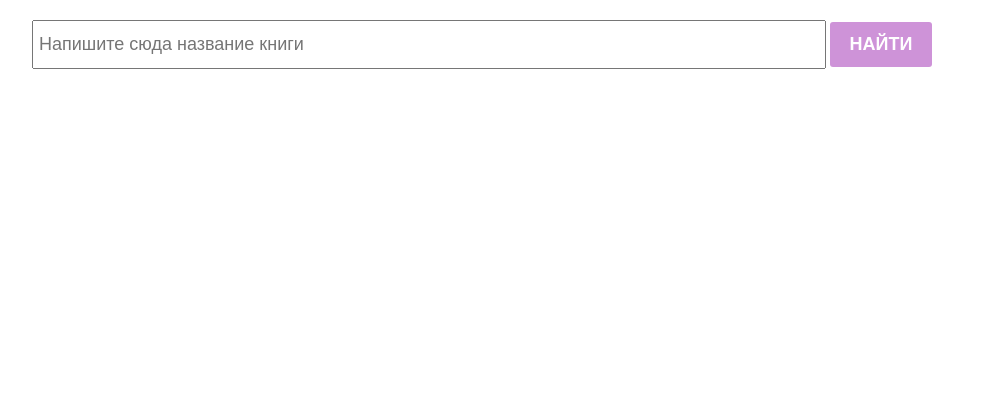
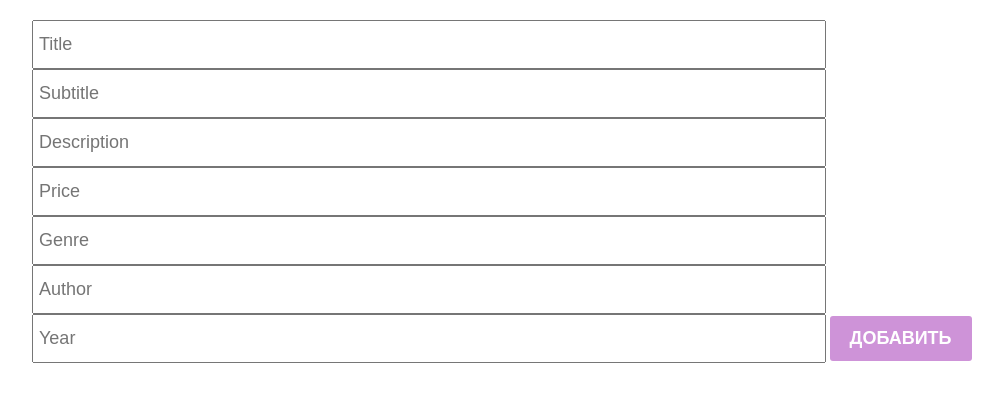
Before and after one commit to Samar-D/todo, a Django app: page /books/ in a window 1280 px wide. Shown: the top 402 px of the page, without its empty margins (112-1115 px from the left). Run offline with Django 3.2, Linux system fonts and the light colour scheme; data that the repository does not hold is empty.

Commit message:
added form, created inputs, added functions add_books, path

```diff
--- a/main/models.py
+++ b/main/models.py
@@ -16,4 +16,4 @@ class Books(models.Model):
     genre = models.CharField(max_length=30)
     author = models.CharField(max_length=20)
     year = models.DateField(max_length=4)
-    date = models.DateField(auto_now_add=True)
+    date = models.DateTimeField(auto_now_add=True)
--- a/main/templates/books.html
+++ b/main/templates/books.html
@@ -13,12 +13,17 @@
     <section>
 
         <div class="create_container">
-            <input
-            class="create_input"
-            type="text"
-            placeholder="Напишите сюда название книги"
-            />
-            <button class="create_button">Найти</button>
+            <form action="{% url 'add-books' %}" method="POST">
+                {% csrf_token %}
+                <input class="create_input" type="text" placeholder="Title" name="books_title"/>
+                <input class="create_input" type="text" placeholder="Subtitle" name="books_subtitle"/>
+                <input class="create_input" type="text" placeholder="Description" name="books_description"/>
+                <input class="create_input" type="text" placeholder="Price" name="books_price"/>
+                <input class="create_input" type="text" placeholder="Genre" name="books_genre"/>
+                <input class="create_input" type="text" placeholder="Author" name="books_author"/>
+                <input class="create_input" type="text" placeholder="Year" name="books_year"/>
+                <button class="create_button">Добавить</button>
+            </form>
         </div>
 
         <div class="todo_container">
@@ -33,7 +38,7 @@
                     <h5>{{ books.title }} <br /> <p>{{ books.subtitle }}</p> <br /> <p>{{ books.description }}</p></h5>
                 </div>
                 <div class="todo_item_footer">
-                    <p>{{ todo.created_at }}</p>
+                    <p>{{ books.year }}</p>
                     <div class="action_buttons">
                         <img src="{% static './icons/unmarked.png' %}">
                         <img src="{% static './icons/delete.jpg' %}">
--- a/main/views.py
+++ b/main/views.py
@@ -38,3 +38,18 @@ def add_todo(request):
     #print(form)
     # return HttpResponse("Форма получена")
     return redirect(test)
+
+def add_books(request):
+    form = request.POST
+    title = form["books_title"]
+    books = Books(title=title)
+    books.save()
+    # return redirect(books)
+    # subtitle = form["books_subtitle"]
+    # books = Books(sutitle=subtitle)
+    # description =
+    # price =
+    # genre =
+    # author =
+    # year =
+    return HttpResponse("Форма получена")
--- a/todo/urls.py
+++ b/todo/urls.py
@@ -15,7 +15,7 @@ Including another URLconf
 """
 from django.contrib import admin
 from django.urls import path
-from main.views import * #homepage, test, second, third, page1, page2, page3, books
+from main.views import homepage, test, second, third, page1, page2, page3, books, add_todo, add_books
 from django.conf import settings
 from django.conf.urls.static import static
 
@@ -29,6 +29,7 @@ urlpatterns = [
     path("page2/", page2, name="page2"),
     path("page3/", page3, name="page3"),
     path("books/", books, name="books"),
-    path("add-todo", add_todo, name="add-todo"),
+    path("add-todo/", add_todo, name="add-todo"),
+    path("add-books/", add_books, name="add-books"),
 ]   + static(settings.STATIC_URL, document_root=settings.STATIC_ROOT) \
     + static(settings.MEDIA_URL, document_root=settings.MEDIA_ROOT)
```
Also changed, not shown: main/migrations/0004_auto_20210124_2104.py (added).
